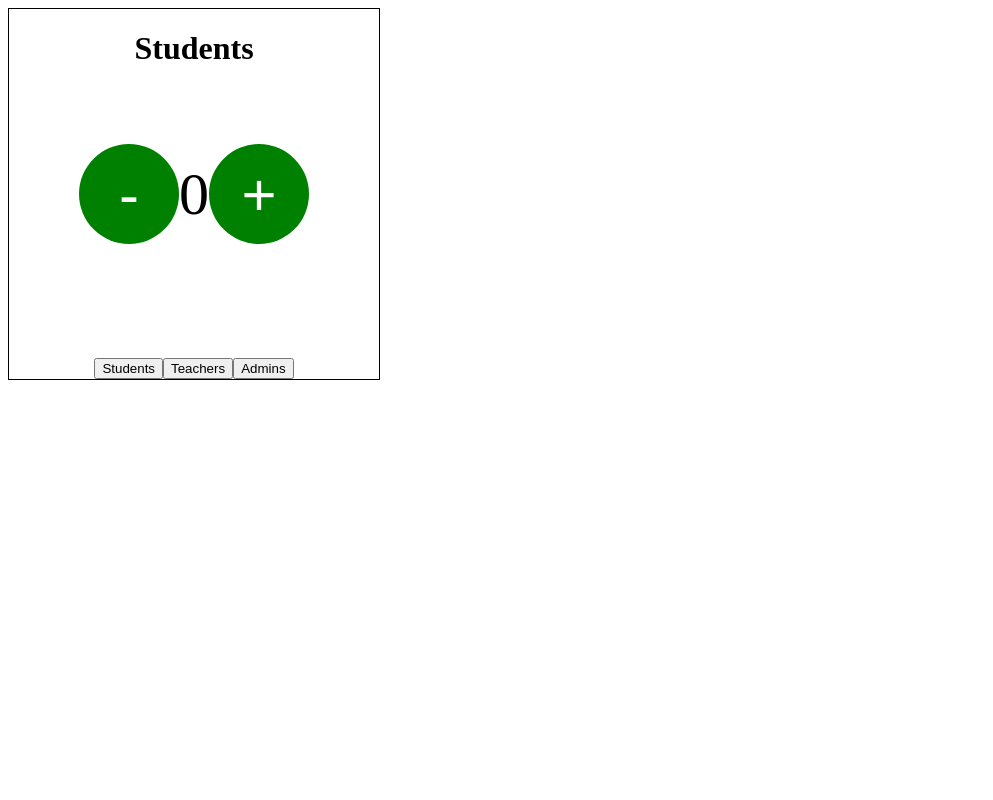
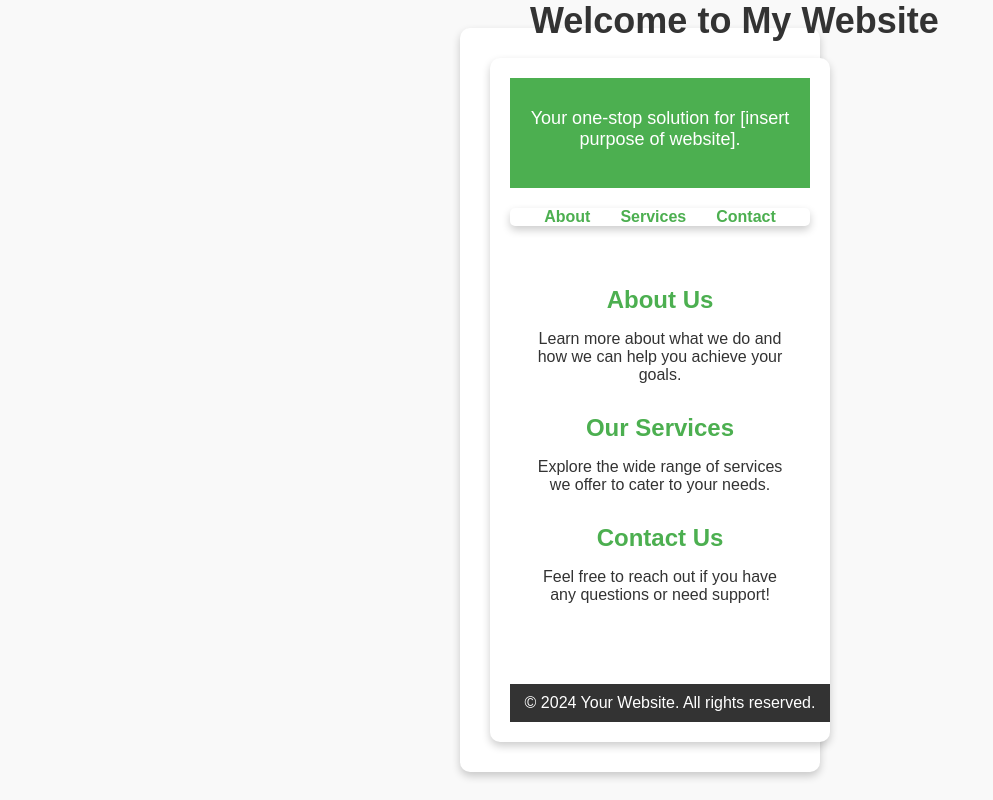
Before and after one commit to NisansalaAmarasinghe/cbc-frontend, a React (Vite) app: page / in a window 1280 px wide. Shown: the whole page, without its empty margins (0-993 px from the left). Built offline with nearby package versions, Linux system fonts and the light colour scheme.

Commit message:
Create HomePage & LoginPage 👩‍💻

```diff
--- a/src/App.jsx
+++ b/src/App.jsx
@@ -3,6 +3,8 @@ import reactLogo from './assets/react.svg'
 import viteLogo from '/vite.svg'
 import './App.css'
 import Testing from './components/testing'
+import LoginPage from './pages/loginPage'
+import HomePage from './pages/homePage'
 
 
 function App() {
@@ -10,7 +12,7 @@ function App() {
 
   return (
     <>
-      <Testing></Testing>
+      <HomePage/>
     </>
   )
 }
--- /dev/null
+++ b/src/pages/homePage.css
@@ -0,0 +1,91 @@
+/* General body styles */
+body {
+    font-family: 'Arial', sans-serif;
+    margin: 0;
+    padding: 0;
+    background-color: #f9f9f9;
+    color: #333;
+}
+
+/* Container */
+.home-container {
+    text-align: center;
+    padding: 20px;
+}
+
+/* Header */
+header {
+    background-color: #4CAF50;
+    color: white;
+    padding: 20px;
+}
+
+header h1 {
+    margin: 0;
+    font-size: 36px;
+}
+
+header p {
+    margin-top: 10px;
+    font-size: 18px;
+}
+
+/* Navigation bar */
+nav ul {
+    list-style-type: none;
+    padding: 0;
+    margin: 20px 0;
+    display: flex;
+    justify-content: center;
+    background-color: #ffffff;
+    box-shadow: 0 4px 8px rgba(0, 0, 0, 0.2);
+    border-radius: 5px;
+}
+
+nav ul li {
+    margin: 0 15px;
+}
+
+nav ul li a {
+    text-decoration: none;
+    color: #4CAF50;
+    font-weight: bold;
+}
+
+nav ul li a:hover {
+    text-decoration: underline;
+}
+
+/* Main content */
+main {
+    padding: 20px;
+}
+
+main section {
+    margin-bottom: 30px;
+}
+
+main section h2 {
+    font-size: 24px;
+    margin-bottom: 10px;
+    color: #4CAF50;
+}
+
+main section p {
+    font-size: 16px;
+}
+
+/* Footer */
+footer {
+    background-color: #333;
+    color: white;
+    padding: 10px;
+    position: relative;
+    bottom: 0;
+    width: 100%;
+    margin-top: 30px;
+}
+
+footer p {
+    margin: 0;
+}
--- /dev/null
+++ b/src/pages/homePage.jsx
@@ -0,0 +1,37 @@
+import React from 'react';
+import './homePage.css';
+
+export default function HomePage() {
+    return (
+        <div className="home-container">
+            <header>
+                <h1>Welcome to My Website</h1>
+                <p>Your one-stop solution for [insert purpose of website].</p>
+            </header>
+            <nav>
+                <ul>
+                    <li><a href="#about">About</a></li>
+                    <li><a href="#services">Services</a></li>
+                    <li><a href="#contact">Contact</a></li>
+                </ul>
+            </nav>
+            <main>
+                <section id="about">
+                    <h2>About Us</h2>
+                    <p>Learn more about what we do and how we can help you achieve your goals.</p>
+                </section>
+                <section id="services">
+                    <h2>Our Services</h2>
+                    <p>Explore the wide range of services we offer to cater to your needs.</p>
+                </section>
+                <section id="contact">
+                    <h2>Contact Us</h2>
+                    <p>Feel free to reach out if you have any questions or need support!</p>
+                </section>
+            </main>
+            <footer>
+                <p>© 2024 Your Website. All rights reserved.</p>
+            </footer>
+        </div>
+    );
+}
--- /dev/null
+++ b/src/pages/loginPage.css
@@ -0,0 +1,73 @@
+/* General styles */
+body {
+    font-family: Arial, sans-serif;
+    margin: 0;
+    padding: 0;
+    background-color: #f4f4f9;
+    display: flex;
+    justify-content: center;
+    align-items: center;
+    height: 100vh;
+}
+
+/* Center container */
+div {
+    background-color: #ffffff;
+    padding: 30px;
+    border-radius: 10px;
+    box-shadow: 0 4px 8px rgba(0, 0, 0, 0.2);
+    text-align: center;
+    width: 300px;
+}
+
+/* Heading */
+h1 {
+    font-size: 24px;
+    margin-bottom: 20px;
+    color: #333333;
+}
+
+/* Input fields */
+input {
+    width: 100%;
+    padding: 10px;
+    margin: 10px 0;
+    border: 1px solid #ccc;
+    border-radius: 5px;
+    font-size: 16px;
+}
+
+/* Input focus */
+input:focus {
+    outline: none;
+    border-color: #5b9bd5;
+    box-shadow: 0 0 5px rgba(91, 155, 213, 0.5);
+}
+
+/* Button */
+button {
+    width: 100%;
+    padding: 10px;
+    background-color: #5b9bd5;
+    color: #ffffff;
+    border: none;
+    border-radius: 5px;
+    font-size: 16px;
+    cursor: pointer;
+    margin-top: 10px;
+}
+
+button:hover {
+    background-color: #4a90ce;
+}
+
+button:active {
+    background-color: #387bb5;
+}
+
+/* Responsiveness */
+@media (max-width: 400px) {
+    div {
+        width: 90%;
+    }
+}
--- /dev/null
+++ b/src/pages/loginPage.jsx
@@ -0,0 +1,14 @@
+
+import './LoginPage.css';
+
+export default function LoginPage(){
+    return (
+        <div>
+            <h1>Login Page</h1>
+            <input type="text" placeholder="Enter your username"/>
+            <input type="password" placeholder="Enter your password"/>
+            <button>Login</button>
+        </div>
+
+        )
+}
```
